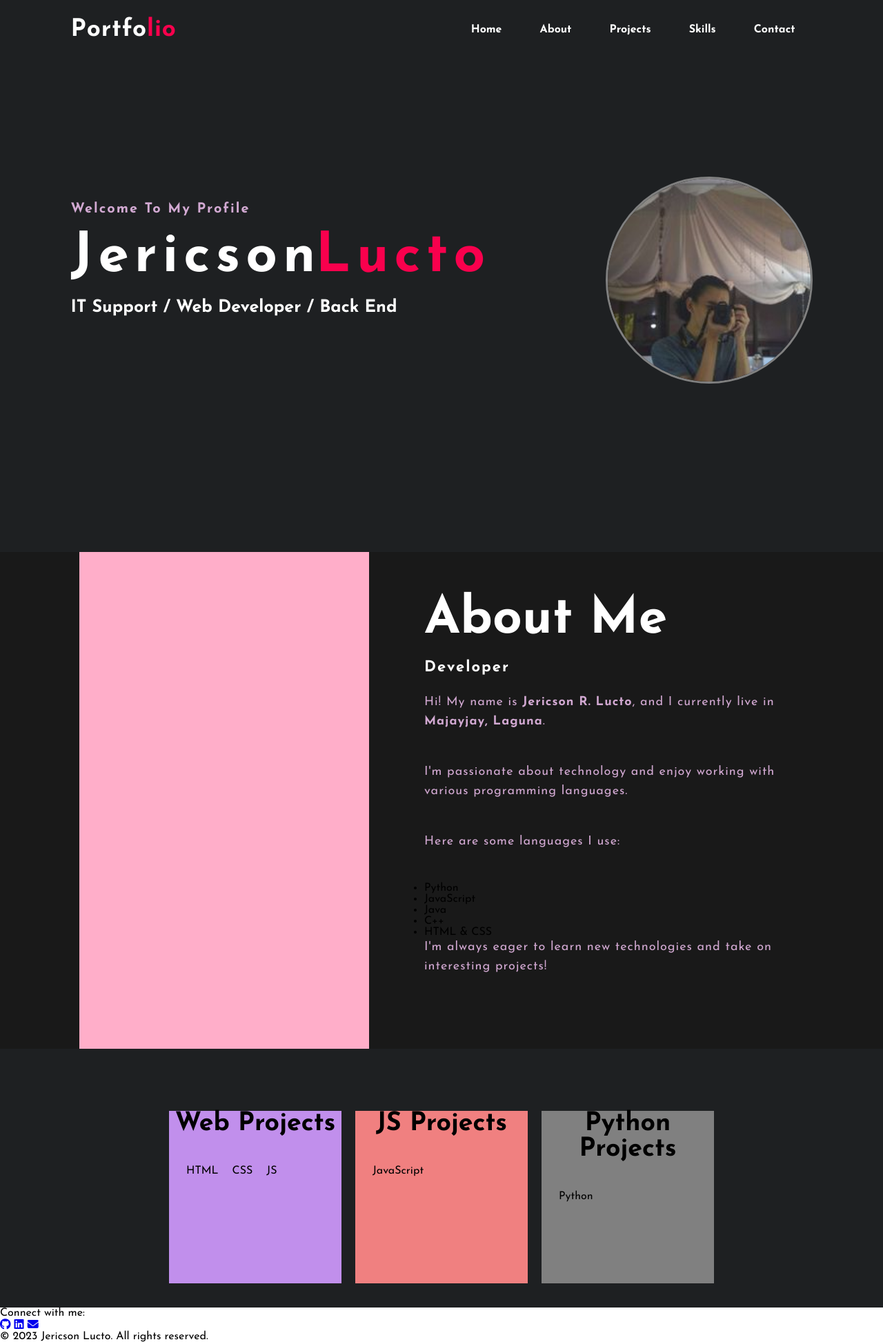
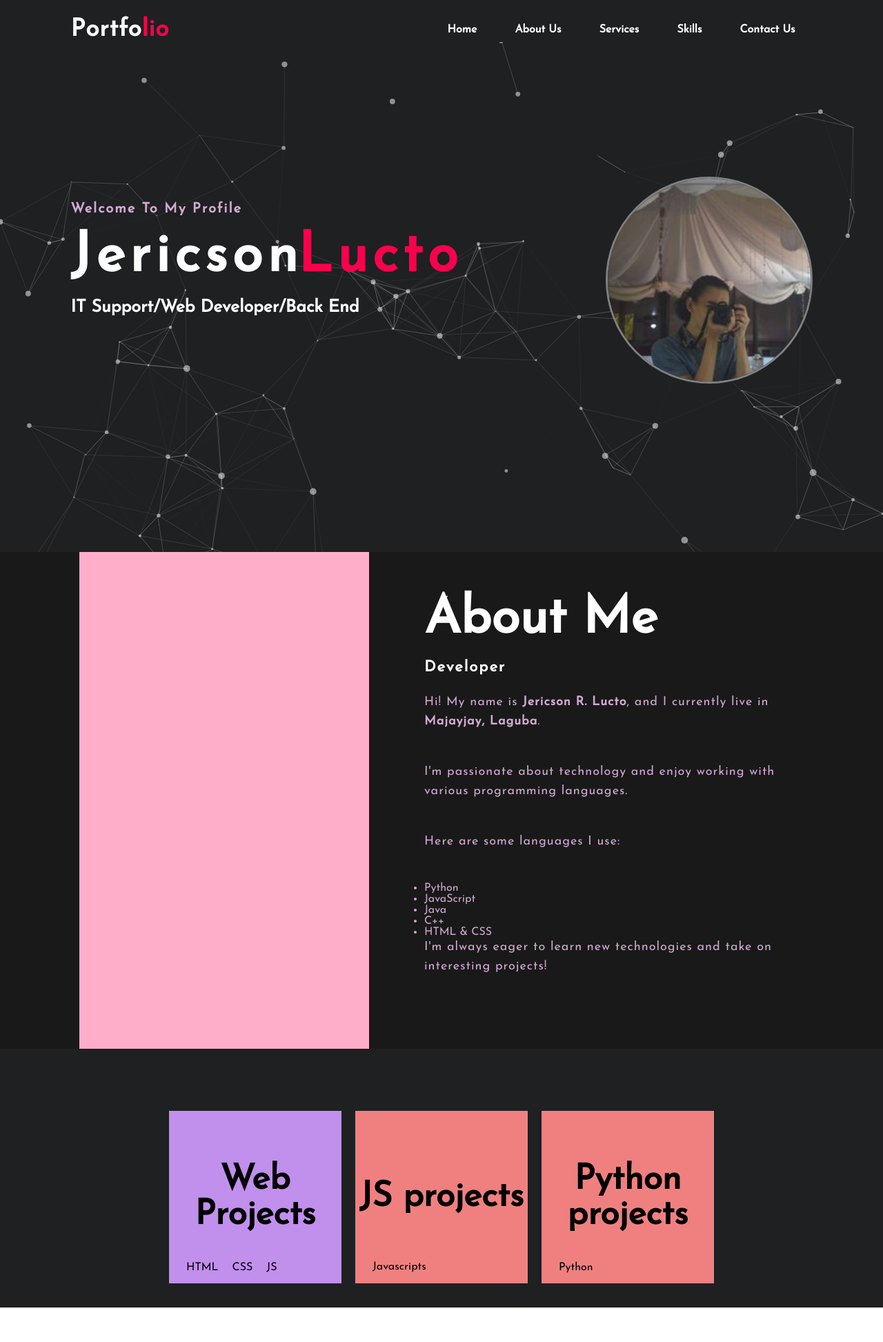
Before and after one commit to Jlucto/Portfolio-1.2, a website: page main/index.html in a window 1280 px wide. Shown: the whole page at 69% size. After the commit the page ends 1895 px from the top, so only its background shows below. Drawn offline with nearby package versions, Linux system fonts and the light colour scheme.

Commit message:
Update index.html

```diff
--- a/main/index.html
+++ b/main/index.html
@@ -1,38 +1,59 @@
 <!DOCTYPE html>
-<html lang="en">
+<html>
 <head>
-    <meta charset="UTF-8">
 	 <meta name="viewport" content="width=device-width, initial-scale=1.0, minimum-scale=1.0, maximum-scale=1.0, user-scalable=no">
-    <title>Jericson Lucto - Portfolio</title>
-    <meta name="description" content="Portfolio of Jericson Lucto - IT Support, Web Developer, and Back End Developer">
-    <link rel="stylesheet" href="css/style.css">
-    <link rel="preconnect" href="https://fonts.googleapis.com">
-    <link rel="preconnect" href="https://fonts.gstatic.com" crossorigin>
-    <link href="https://fonts.googleapis.com/css2?family=Josefin+Sans:wght@400;700&display=swap" rel="stylesheet">
-    <link rel="stylesheet" href="https://cdnjs.cloudflare.com/ajax/libs/font-awesome/6.4.0/css/all.min.css">
+	<title>Portfoilio Web</title>
+	<link rel="stylesheet" type="text/css" href="css/style.css">
+	<link rel="preconnect" href="https://fonts.gstatic.com">
+	<link rel="stylesheet" href="https://cdnjs.cloudflare.com/ajax/libs/font-awesome/5.15.3/css/all.min.css" integrity="sha512-iBBXm8fW90+nuLcSKlbmrPcLa0OT92xO1BIsZ+ywDWZCvqsWgccV3gFoRBv0z+8dLJgyAHIhR35VZc2oM/gI1w==" crossorigin="anonymous" referrerpolicy="no-referrer" />
+	<link href='https://fonts.googleapis.com/css?family=Josefin Sans' rel='stylesheet'>
+
 </head>
 <body>
+
 <!-- particles.js container -->
 <div id="particles-js">
 	<nav>
-            <h1 class="logo">Portfo<span>lio</span></h1>
+		<h2 class="logo">Portfo<span>lio</span></h2>
 		<ul>
 			<li><a href="#">Home</a></li>
-                <li><a href="#about">About</a></li>
-                <li><a href="#projects">Projects</a></li>
-                <li><a href="#skills">Skills</a></li>
-                <li><a href="#contact">Contact</a></li>
+			<li><a href="#">About Us</a></li>
+			<li><a href="#">Services</a></li>
+			<li><a href="#">Skills</a></li>
+			<li><a href="#">Contact Us</a></li>
 		</ul>
+		<!--<a href="#" class="btn"></a> -->
 	</nav>
-        <div class="right">
-            <img src="css/Jericson.jpg" alt="Jericson Lucto">
+	<div class="right" >
+	<img src="css/Jericson.jpg">
 </div>
 </div>
+
+<!-- scripts -->
+<script src="../particles.js"></script>
+<script src="js/app.js"></script>
+<script src="js/box.js" async defer></script>
+ <script src="https://code.jquery.com/jquery-3.6.0.min.js"></script>
+
+
+<!-- <div class="hero">
+	<nav>
+		<h2 class="logo">Portfo<span>lio</span></h2>
+		<ul>
+			<li><a href="#">Home</a></li>
+			<li><a href="#">About Us</a></li>
+			<li><a href="#">Services</a></li>
+			<li><a href="#">Skills</a></li>
+			<li><a href="#">Contact Us</a></li>
+		</ul>
+		<!-<a href="#" class="btn"></a> ->
+	</nav>
+	-->
 
 	<div class="content">
 		<div>
 		<h4>Welcome To My Profile</h4>
-            <div style="display: inline-block;">
+		<div style="display: inline-block; ">
 		<h1>
 			<div class="kazi">
 			<span>J</span>
@@ -53,58 +74,70 @@
 			</div>
 		</h1>
 		</div>
-            <h3>IT Support / Web Developer / Back End</h3>
+		<h3>IT Support/Web Developer/Back End</h3>
+		</div>
+		<div class="newslatter">
+		<!--	<form>
+				<input type="email" name="email" id="email" placeholder="Enter your email">
+				<input type="submit" name="submit">
+			</form> -->
 		</div>
 	</div>
-
-    <section id="about" class="about">
+	<!--
+</div>-->
+<section class="about">
 	<div class="main">
-            <img src="css/sbg.png" alt="About me background">
+		<img src="css/sbg.png">
 		<div class="about-text">
 			<h2>About Me</h2>
 			<h5>Developer</h5>
-                <p>Hi! My name is <strong>Jericson R. Lucto</strong>, and I currently live in <strong>Majayjay, Laguna</strong>.</p>
+			<p>Hi! My name is <strong>Jericson R. Lucto</strong>, and I currently live in <strong>Majayjay, Laguba</strong>.</p>
   <p>I'm passionate about technology and enjoy working with various programming languages.</p>
   <p>Here are some languages I use:</p>
-                <ul class="skills-list">
-                    <li>Python</li>
-                    <li>JavaScript</li>
-                    <li>Java</li>
-                    <li>C++</li>
-                    <li>HTML & CSS</li>
+  <ul>
+    <li style="color:#fcfc;">Python</li>
+    <li style="color:#fcfc;">JavaScript</li>
+    <li style="color:#fcfc;">Java</li>
+    <li style="color:#fcfc;">C++</li>
+    <li style="color:#fcfc;">HTML & CSS</li>
   </ul>
 <p>I'm always eager to learn new technologies and take on interesting projects!</p>
 		</div>
+
 	</div>
+
 </section>
-
-    <div id="projects" class="flex-container">
-        <a href="https://github.com/Jlucto?tab=repositories&q=&type=&language=html&sort=" class="featured-projects-box" target="_blank" rel="noopener noreferrer">
+<!-- box to-->
+<div class="flex-container">
+	<a href="https://github.com/Jlucto?tab=repositories&q=&type=&language=html&sort=" class="featured-projects-box" id="projects-box-1" target="_blank">
 	<div class="f-box">
 		<div class="html">
-                    <h2>Web Projects</h2>
+			<br><br><br>
+		<h1>Web Projects</h1>
 		<div class="languages-used">
 		<span>HTML</span>
 		<span>CSS</span>
-                        <span>JS</span>
+		<span>JS</span></div>
+		</div>
+	</div>
+	</a>
+	<a href="https://github.com/Jlucto?tab=repositories&q=&type=&language=javascript&sort=" class="featured-projects-box" id="projects-box-1" target="_blank">
+	<div class="f-box">
+		<div class="java">
+			<br><br><br><br>
+		<h1>JS projects</h1>
+		<br>
+		<div class="languages-used">
+		<span>Javascripts</span>
 		</div>
 		</div>
 	</div>
 	</a>
-        <a href="https://github.com/Jlucto?tab=repositories&q=&type=&language=javascript&sort=" class="featured-projects-box" target="_blank" rel="noopener noreferrer">
+	<a href="https://github.com/Jlucto?tab=repositories&q=&type=&language=javascript&sort=" class="featured-projects-box" id="projects-box-1" target="_blank">
 	<div class="f-box">
 		<div class="java">
-                    <h2>JS Projects</h2>
-                    <div class="languages-used">
-                        <span>JavaScript</span>
-                    </div>
-                </div>
-            </div>
-        </a>
-        <a href="https://github.com/Jlucto?tab=repositories&q=&type=&language=python&sort=" class="featured-projects-box" target="_blank" rel="noopener noreferrer">
-            <div class="f-box">
-                <div class="python">
-                    <h2>Python Projects</h2>
+			<br><br><br>
+		<h1>Python projects</h1>
 		<div class="languages-used">
 		<span>Python</span>
 		</div>
@@ -112,19 +145,5 @@
 	</div>
 	</a>
 </div>
-
-    <footer id="contact">
-        <p>Connect with me:</p>
-        <div class="social">
-            <a href="#" aria-label="GitHub"><i class="fab fa-github"></i></a>
-            <a href="#" aria-label="LinkedIn"><i class="fab fa-linkedin"></i></a>
-            <a href="#" aria-label="Email"><i class="fas fa-envelope"></i></a>
-        </div>
-        <p class="copyright">&copy; 2023 Jericson Lucto. All rights reserved.</p>
-    </footer>
-
-    <script src="js/particles.js"></script>
-    <script src="js/app.js"></script>
-    <script src="https://code.jquery.com/jquery-3.6.0.min.js"></script>
 </body>
 </html>
```
Lines whose indentation alone changed are shown as unchanged.
